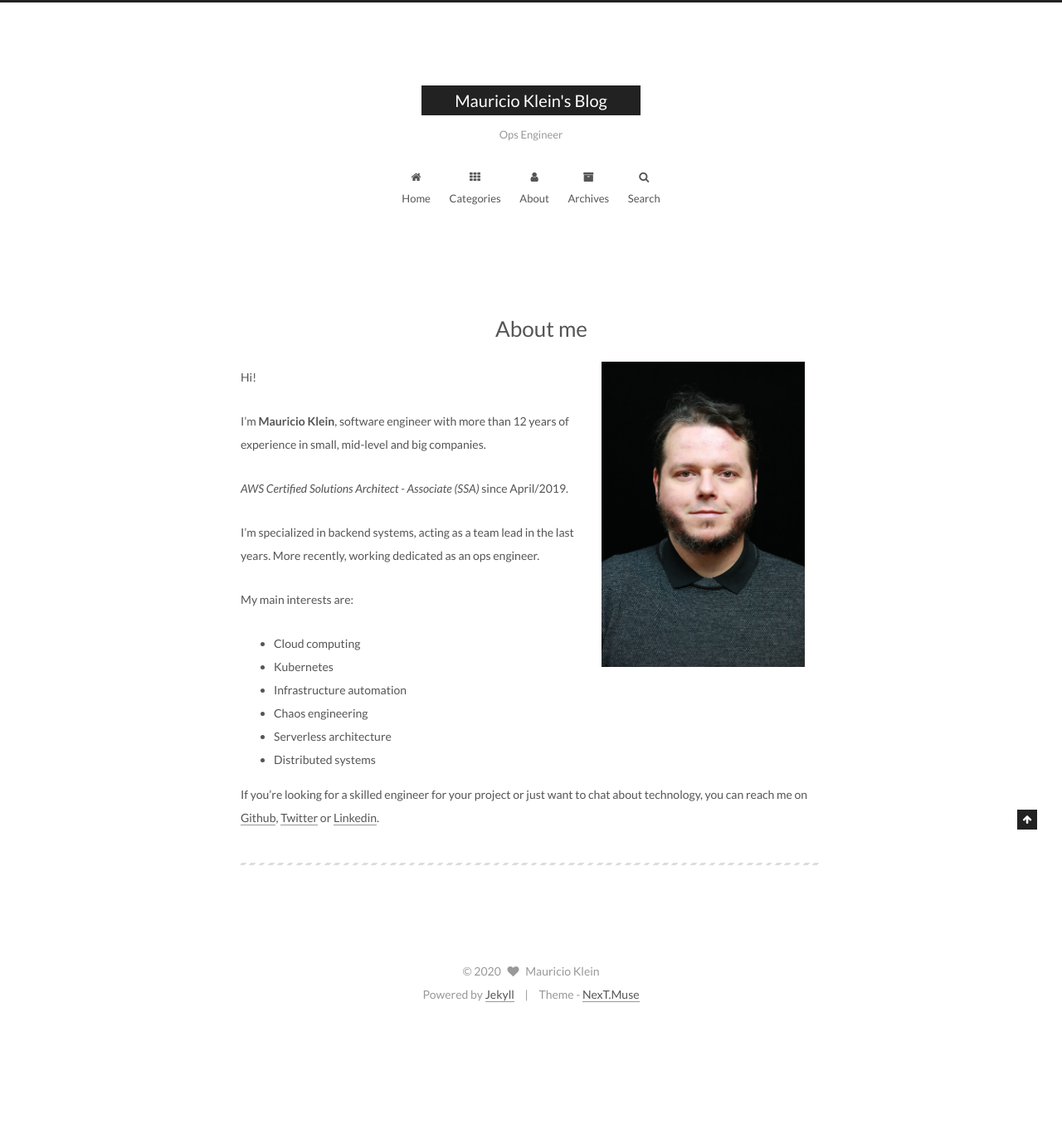
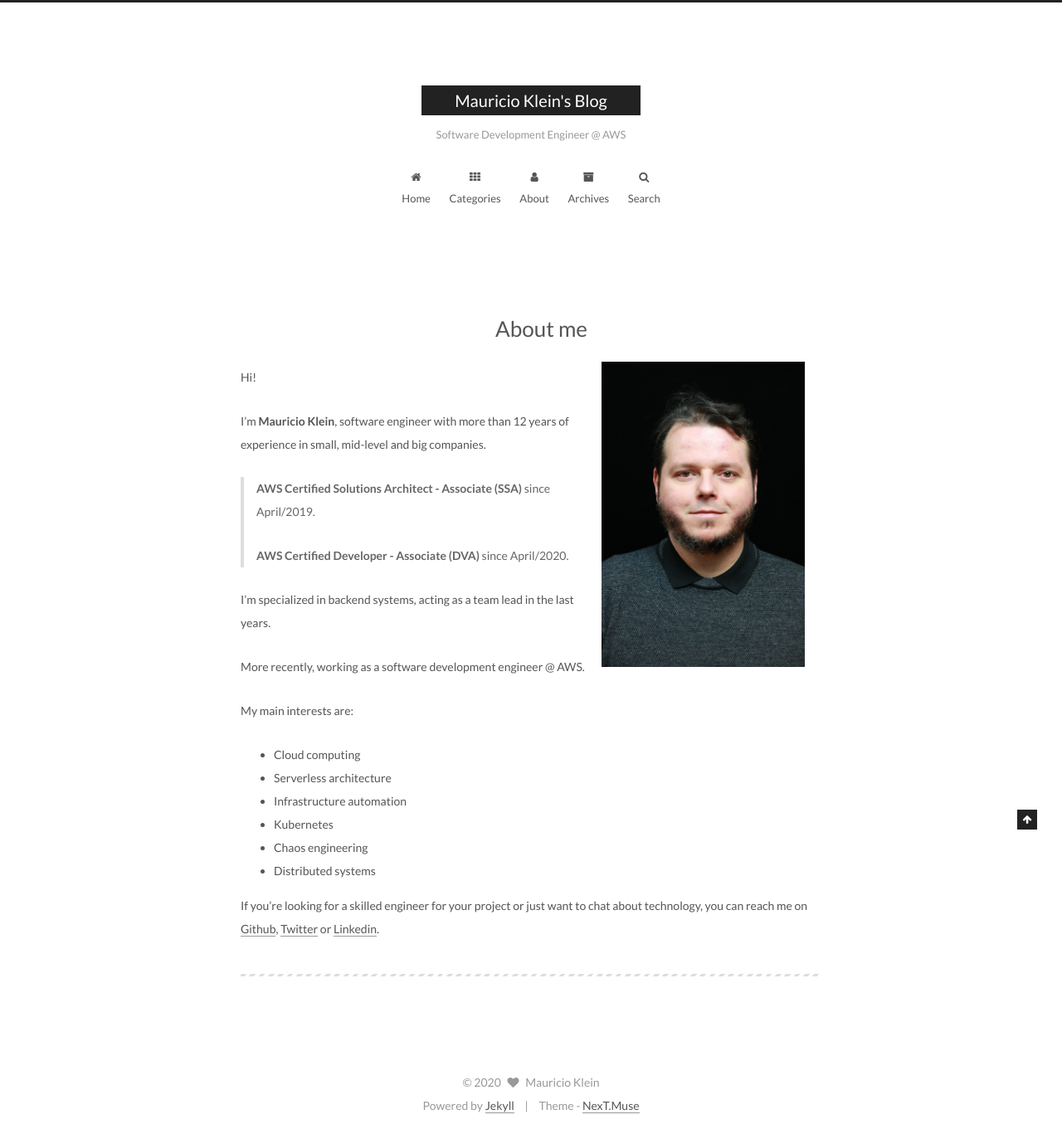
Before and after one commit to mauricioklein/mauricioklein.github.io, a Jekyll site: the page built from about/index.md, in a window 1280 px wide. Shown: the whole page at 83% size. Built offline with Jekyll 4.4.1, drawn with Linux system fonts in a browser that asks for light colours; before the commit the page ends 1233 px from its top, so only the background shows below that.

Commit message:
Update employer + add the last AWS certification

```diff
--- a/_config.yml
+++ b/_config.yml
@@ -5,7 +5,7 @@
 
 # Site
 title: Mauricio Klein's Blog
-subtitle: Ops Engineer
+subtitle: Software Development Engineer @ AWS
 description: Programming hints, code snippets, life as an engineer and anything else worth sharing
 author: Mauricio Klein
 # Support language: de, en, fr-FR, id, ja, ko, pt-BR, pt, ru, zh-Hans, zh-hk, zh-tw
--- a/about/index.md
+++ b/about/index.md
@@ -10,16 +10,20 @@ Hi!
 
 I'm **Mauricio Klein**, software engineer with more than 12 years of experience in small, mid-level and big companies.
 
-_AWS Certified Solutions Architect - Associate (SSA)_ since April/2019.
+> **AWS Certified Solutions Architect - Associate (SSA)** since April/2019.
+>
+> **AWS Certified Developer - Associate (DVA)** since April/2020.
 
-I'm specialized in backend systems, acting as a team lead in the last years. More recently, working dedicated as an ops engineer.
+I'm specialized in backend systems, acting as a team lead in the last years.
+
+More recently, working as a software development engineer @ AWS.
 
 My main interests are:
 - Cloud computing
+- Serverless architecture
+- Infrastructure automation
 - Kubernetes
-- Infrastructure automation
 - Chaos engineering
-- Serverless architecture
 - Distributed systems
 
 If you're looking for a skilled engineer for your project or just want to chat about technology,
```
